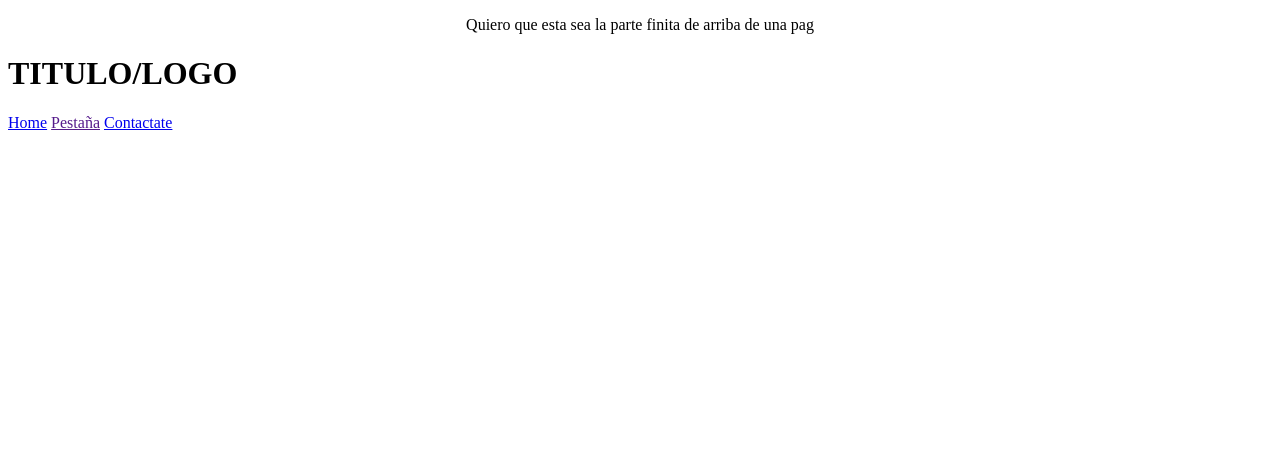
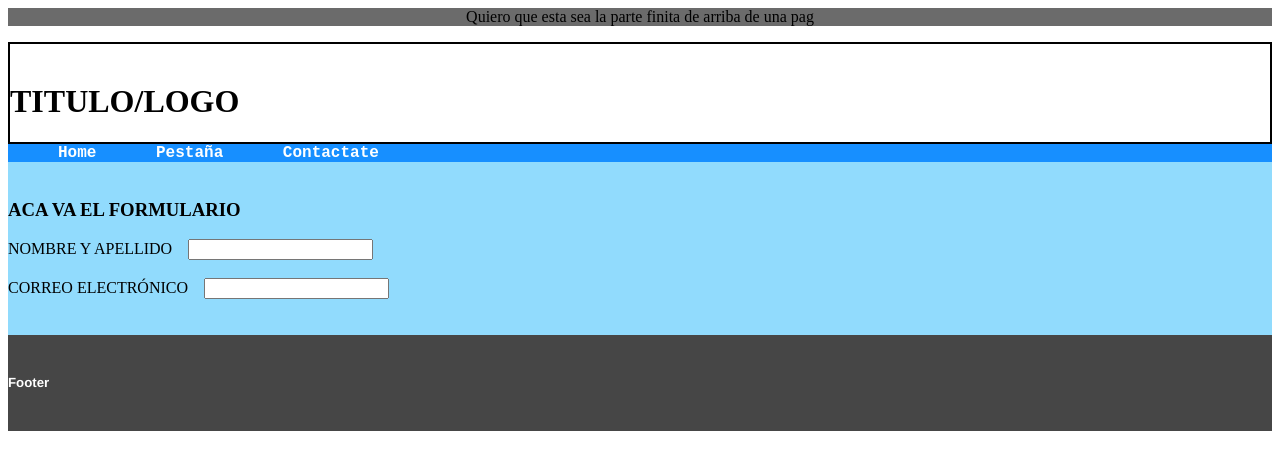
Before and after one commit to GloriStdnt/practicaFrontHtml, a plain HTML site: page contacto.html in a window 1280 px wide. Drawn offline with Linux system fonts and the light colour scheme.

Commit message:
agregue css

```diff
--- a/contacto.html
+++ b/contacto.html
@@ -5,10 +5,11 @@
     <meta http-equiv="X-UA-Compatible" content="IE=edge">
     <meta name="viewport" content="width=device-width, initial-scale=1.0">
     <title>Contacto</title>
+    <link rel="stylesheet" href="./pruebaEstilos.css">
 </head>
 <body>
     <!--INICIO MENU-->
-    <div>
+    <div class="parteArriba">
         <center>
             <p>
                 Quiero que esta sea la parte finita de arriba de una pag
@@ -16,6 +17,7 @@
         </center>
     </div>
     <header>
+        <br>
         <h1>TITULO/LOGO</h1>
     </header>
     <nav>
@@ -23,6 +25,26 @@
         <a href="">Pestaña</a>
         <a href="./contacto.html">Contactate</a>
     </nav>
+    <div class="fondito">
+        <br>
+        <h3>ACA VA EL FORMULARIO</h3>
+        <form action="">
+            <label for="nombre">NOMBRE Y APELLIDO &nbsp;&nbsp;</label>
+            <input type="text"> <br><br>
+            <label for="email">CORREO ELECTRÓNICO &nbsp;&nbsp;</label>
+            <input type="text"> <br><br>
+
+        </form>
+        <br>
+    </div>
     <!--FIN MENU-->
+
+    <!--INICIO PIE DE PAGINA-->
+    <footer>
+        <br>
+        <h5>Footer</h5>
+        <br>
+    </footer>
+    <!--FIN PIE DE PAGINA-->
 </body>
 </html>
--- /dev/null
+++ b/pruebaEstilos.css
@@ -0,0 +1,39 @@
+.parteArriba p{
+    background-color: rgb(107, 107, 107);
+    margin-top: 0px;
+}
+header{
+    margin-top: 0px;
+    border: 2px black solid;
+}
+nav{
+    background-color: rgb(23, 143, 255);
+    font-family: 'Courier New', Courier, monospace;
+    font-weight: bold;
+}
+nav a{
+    margin-left: 50px;
+    color: white;
+    text-decoration: none;
+}
+article{
+    background-color: rgb(145, 219, 253);
+}
+article main{
+    font-family: 'Franklin Gothic Medium', 'Arial Narrow', Arial, sans-serif;
+    font-size: 30px;
+}
+article p{
+    font-family: 'Gill Sans', 'Gill Sans MT', Calibri, 'Trebuchet MS', sans-serif;
+    font-size: 20px;
+}
+footer{
+    background-color: rgb(70, 70, 70);
+}
+footer h5{
+    color: white;
+    font-family: 'Franklin Gothic Medium', 'Arial Narrow', Arial, sans-serif;
+}
+.fondito{
+    background-color: rgb(145, 219, 253);
+}
```
Also changed, not shown: index.html (+12 -4 lines).
